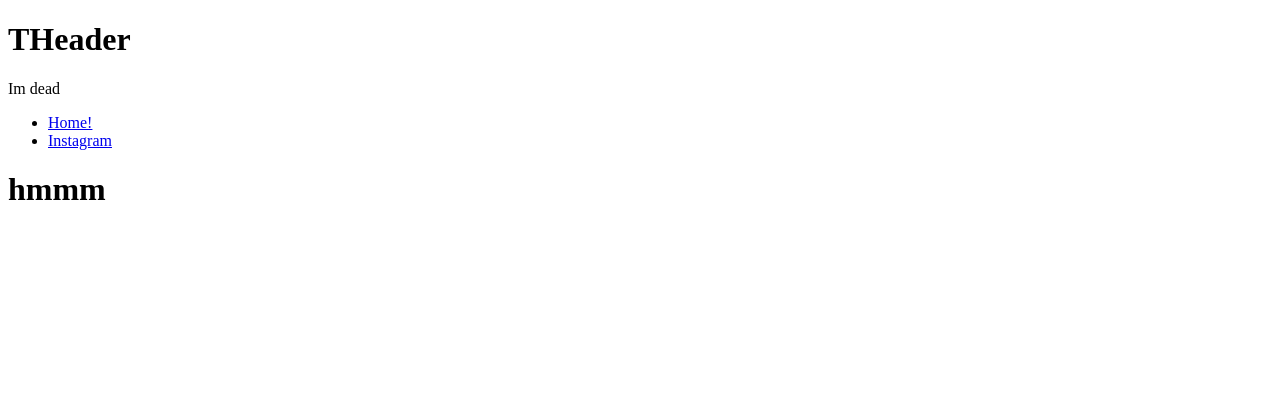
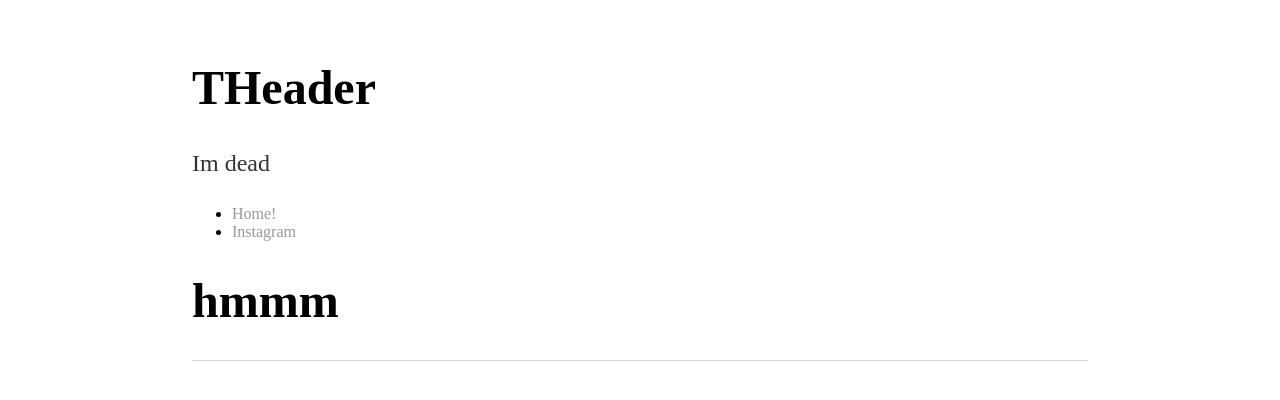
Before and after one commit to LiteralHat/literalhat.github.io, a Jekyll site: the page built from index.html, in a window 1280 px wide. Shown: the top 400 px of the page. Built offline with Jekyll 4.4.1, drawn with Linux system fonts in a browser that asks for light colours; some web fonts are replaced; Markdown is read by kramdown in place of the engine named in the settings.

Commit message:
Update default.html

```diff
--- a/_layouts/default.html
+++ b/_layouts/default.html
@@ -11,7 +11,7 @@
 	<meta name="theme-color" content="#ffffff">
 	<title>{{ page.title }}</title>
 				<!-- link to main stylesheet -->
-		<link rel="stylesheet" href="https://literalhat.com/css/stylesheet.css" type="text/css" charset="utf-8" />
+		<link rel="stylesheet" href="https://literalhat.com/css/main.css" type="text/css" charset="utf-8" />
 	</head>
 	<body>
 		<div class="container">
```
